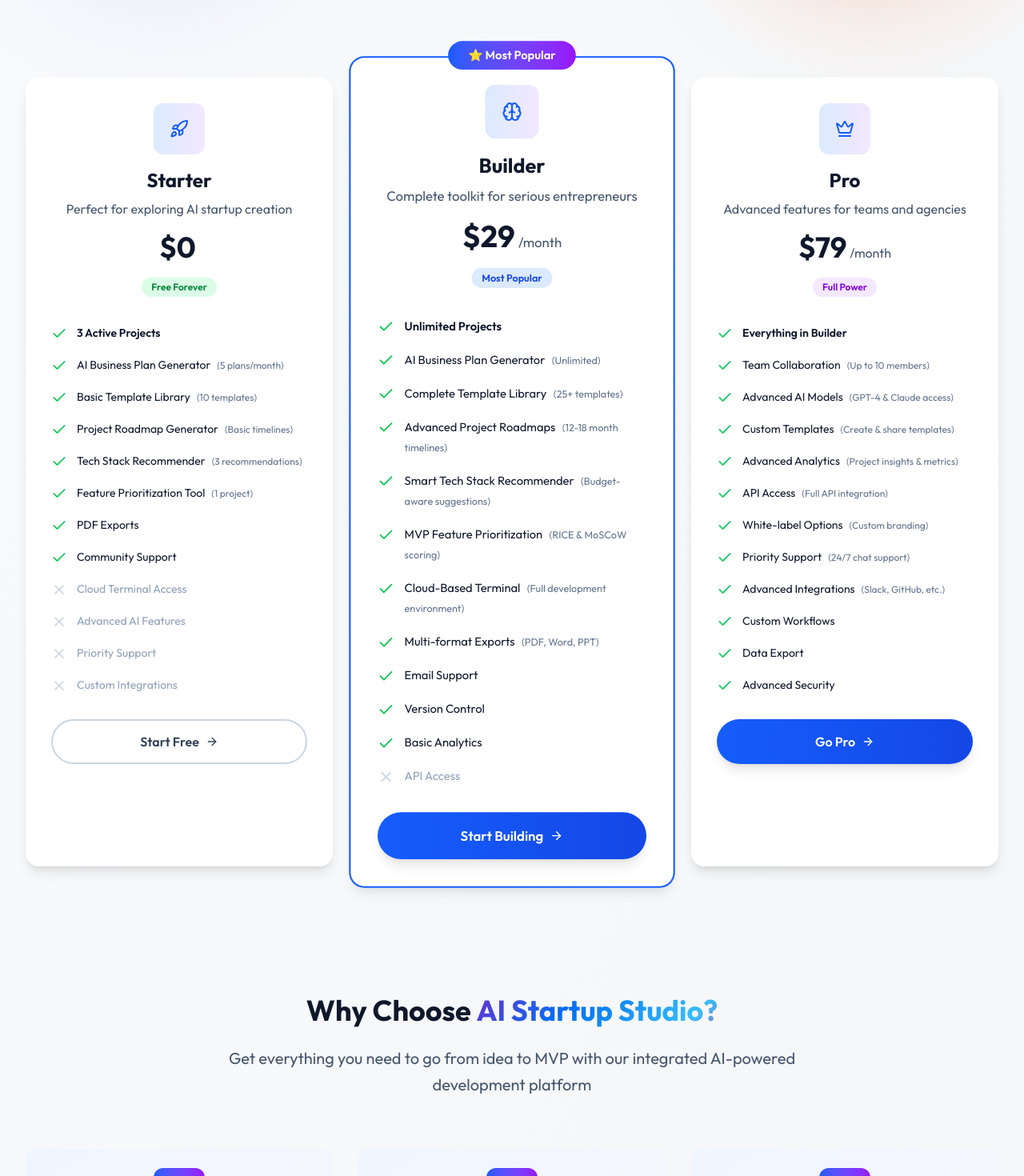
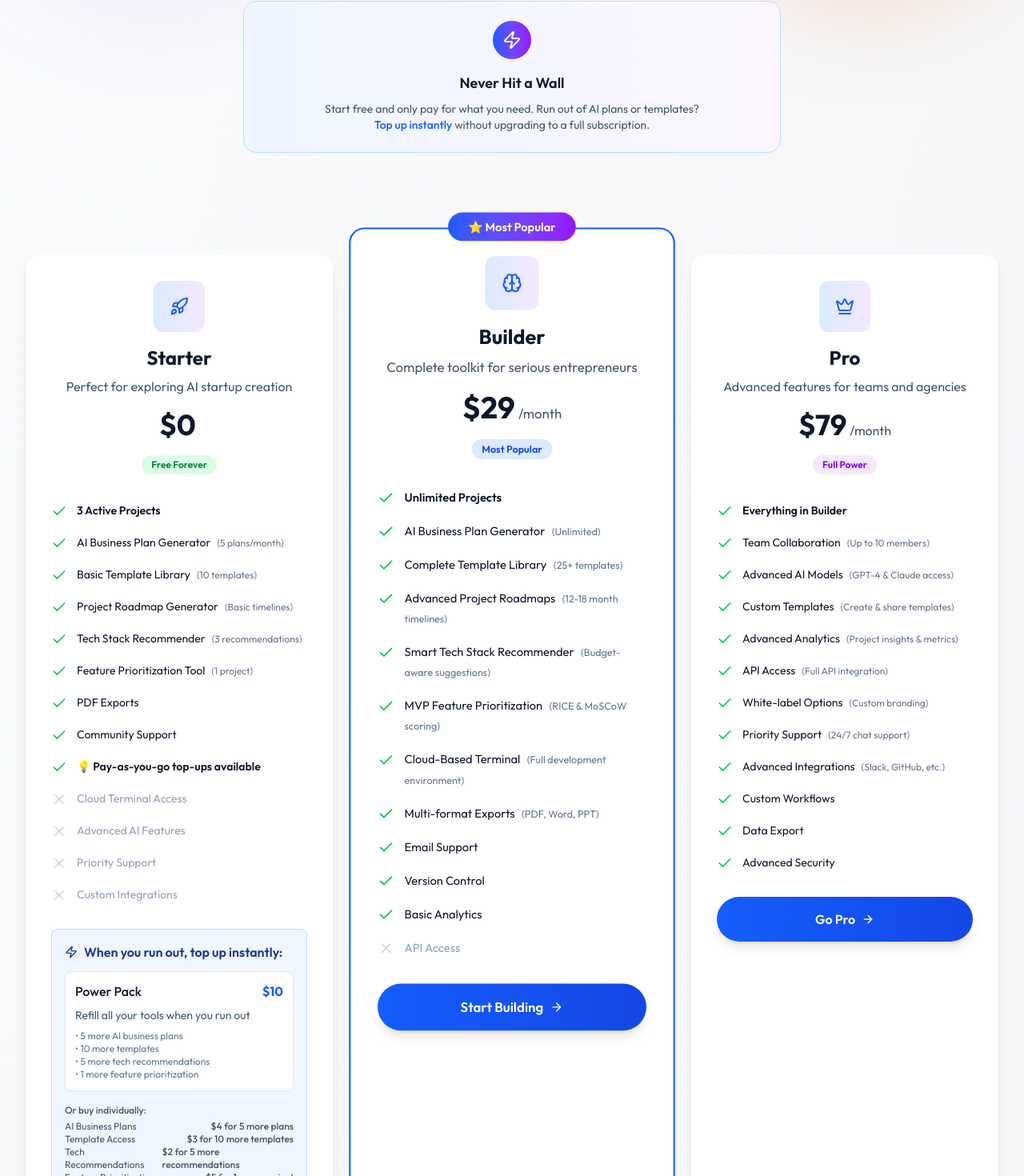
Before and after one commit to Marin2409/ai-startup-studio, a React (Vite) app: page /pricing in a window 1280 px wide. Shown: the part 450-1920 px from the top of the page at 80% size. Built offline with nearby package versions, Linux system fonts and the light colour scheme; a web font is replaced by a local one.

Commit message:
Added Top up functionality to the pay model

```diff
--- a/src/pages/Pricing.jsx
+++ b/src/pages/Pricing.jsx
@@ -72,6 +72,26 @@ const Pricing = () => {
       buttonText: "Start Free",
       buttonVariant: "outline",
       popular: false,
+      payAsYouGo: {
+        available: true,
+        bundle: {
+          name: "Power Pack",
+          price: 10,
+          description: "Refill all your tools when you run out",
+          includes: [
+            "5 more AI business plans",
+            "10 more templates",
+            "5 more tech recommendations",
+            "1 more feature prioritization"
+          ]
+        },
+        individual: [
+          { service: "AI Business Plans", price: 4, quantity: "5 more plans" },
+          { service: "Template Access", price: 3, quantity: "10 more templates" },
+          { service: "Tech Recommendations", price: 2, quantity: "5 more recommendations" },
+          { service: "Feature Prioritization", price: 5, quantity: "1 more project" }
+        ]
+      },
       features: [
         { name: "3 Active Projects", included: true, highlight: true },
         { name: "AI Business Plan Generator", included: true, limit: "5 plans/month" },
@@ -81,6 +101,7 @@ const Pricing = () => {
         { name: "Feature Prioritization Tool", included: true, limit: "1 project" },
         { name: "PDF Exports", included: true },
         { name: "Community Support", included: true },
+        { name: "💡 Pay-as-you-go top-ups available", included: true, highlight: true, payAsYouGo: true },
         { name: "Cloud Terminal Access", included: false },
         { name: "Advanced AI Features", included: false },
         { name: "Priority Support", included: false },
@@ -188,7 +209,7 @@ const Pricing = () => {
               BILLING TOGGLE
               ========================================== */}
 
-          <div className="flex items-center justify-center mb-12">
+          <div className="flex items-center justify-center mb-8">
             <span className={`mr-3 text-sm font-medium ${!isAnnual ? 'text-slate-900' : 'text-slate-500'}`}>
               Monthly
             </span>
@@ -212,6 +233,23 @@ const Pricing = () => {
                 Save 20%
               </span>
             )}
+          </div>
+
+          {/* ==========================================
+              PAY-AS-YOU-GO CALLOUT
+              ========================================== */}
+
+          <div className="max-w-2xl mx-auto mb-12 p-6 bg-gradient-to-r from-blue-50 to-purple-50 rounded-2xl border border-blue-200">
+            <div className="text-center">
+              <div className="inline-flex items-center justify-center w-12 h-12 rounded-full bg-gradient-to-r from-blue-600 to-purple-600 text-white mb-4">
+                <Zap className="w-6 h-6" />
+              </div>
+              <h3 className="text-lg font-semibold text-slate-900 mb-2">Never Hit a Wall</h3>
+              <p className="text-slate-600 text-sm">
+                Start free and only pay for what you need. Run out of AI plans or templates?
+                <span className="font-medium text-blue-600"><br/>Top up instantly</span> without upgrading to a full subscription.
+              </p>
+            </div>
           </div>
         </div>
       </section>
@@ -292,7 +330,7 @@ const Pricing = () => {
                           )}
                         </div>
                         <div className="ml-3">
-                          <span className={`text-sm ${feature.included ? 'text-slate-900' : 'text-slate-400'} ${feature.highlight ? 'font-semibold' : ''}`}>
+                          <span className={`text-sm ${feature.included ? 'text-slate-900' : 'text-slate-400'} ${feature.highlight ? 'font-semibold' : ''} ${feature.payAsYouGo ? 'text-blue-600' : ''}`}>
                             {feature.name}
                           </span>
                           {feature.limit && (
@@ -302,6 +340,44 @@ const Pricing = () => {
                       </div>
                     ))}
                   </div>
+
+                  {/* ==========================================
+                      PAY-AS-YOU-GO SECTION (STARTER ONLY)
+                      ========================================== */}
+
+                  {plan.payAsYouGo && (
+                    <div className="mb-8 p-4 bg-blue-50 rounded-lg border border-blue-200">
+                      <h4 className="font-semibold text-blue-900 mb-3 flex items-center">
+                        <Zap className="w-4 h-4 mr-2" />
+                        When you run out, top up instantly:
+                      </h4>
+
+                      {/* Bundle Option */}
+                      <div className="mb-4 p-3 bg-white rounded-lg border border-blue-100">
+                        <div className="flex items-center justify-between mb-2">
+                          <span className="font-medium text-slate-900">{plan.payAsYouGo.bundle.name}</span>
+                          <span className="font-bold text-blue-600">${plan.payAsYouGo.bundle.price}</span>
+                        </div>
+                        <p className="text-sm text-slate-600 mb-2">{plan.payAsYouGo.bundle.description}</p>
+                        <div className="text-xs text-slate-500">
+                          {plan.payAsYouGo.bundle.includes.map((item, idx) => (
+                            <div key={idx}>• {item}</div>
+                          ))}
+                        </div>
+                      </div>
+
+                      {/* Individual Options */}
+                      <div className="text-xs text-slate-600">
+                        <div className="font-medium mb-1">Or buy individually:</div>
+                        {plan.payAsYouGo.individual.map((item, idx) => (
+                          <div key={idx} className="flex justify-between">
+                            <span>{item.service}</span>
+                            <span className="font-medium">${item.price} for {item.quantity}</span>
+                          </div>
+                        ))}
+                      </div>
+                    </div>
+                  )}
 
                   {/* ==========================================
                       CTA BUTTON
```
